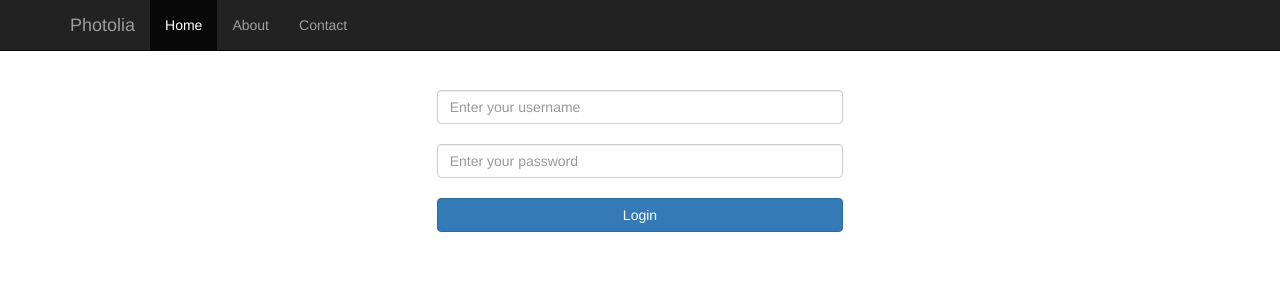
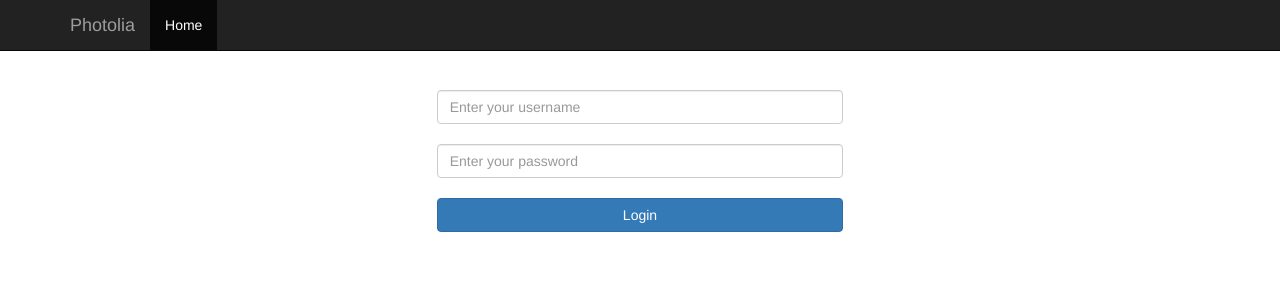
Before and after one commit to shubhamoy/photolia, a PHP site: page /admin/login.php in a window 1280 px wide. Shown: the top 300 px of the page. Run offline with PHP 8.4, Linux system fonts and the light colour scheme; some libraries are stand-ins or nearby versions.

Commit message:
Fix links on login page

```diff
--- a/public/admin/login.header.php
+++ b/public/admin/login.header.php
@@ -58,13 +58,11 @@
 					<span class="icon-bar"></span>
 					<span class="icon-bar"></span>
 				</button>
-				<a class="navbar-brand" href="#">Photolia</a>
+				<a class="navbar-brand" href="/">Photolia</a>
 			</div>
 			<div id="navbar" class="collapse navbar-collapse">
 				<ul class="nav navbar-nav">
-					<li class="active"><a href="#">Home</a></li>
-					<li><a href="#about">About</a></li>
-					<li><a href="#contact">Contact</a></li>
+					<li class="active"><a href="/">Home</a></li>
 				</ul>
 			</div><!--/.nav-collapse -->
 		</div>
```
